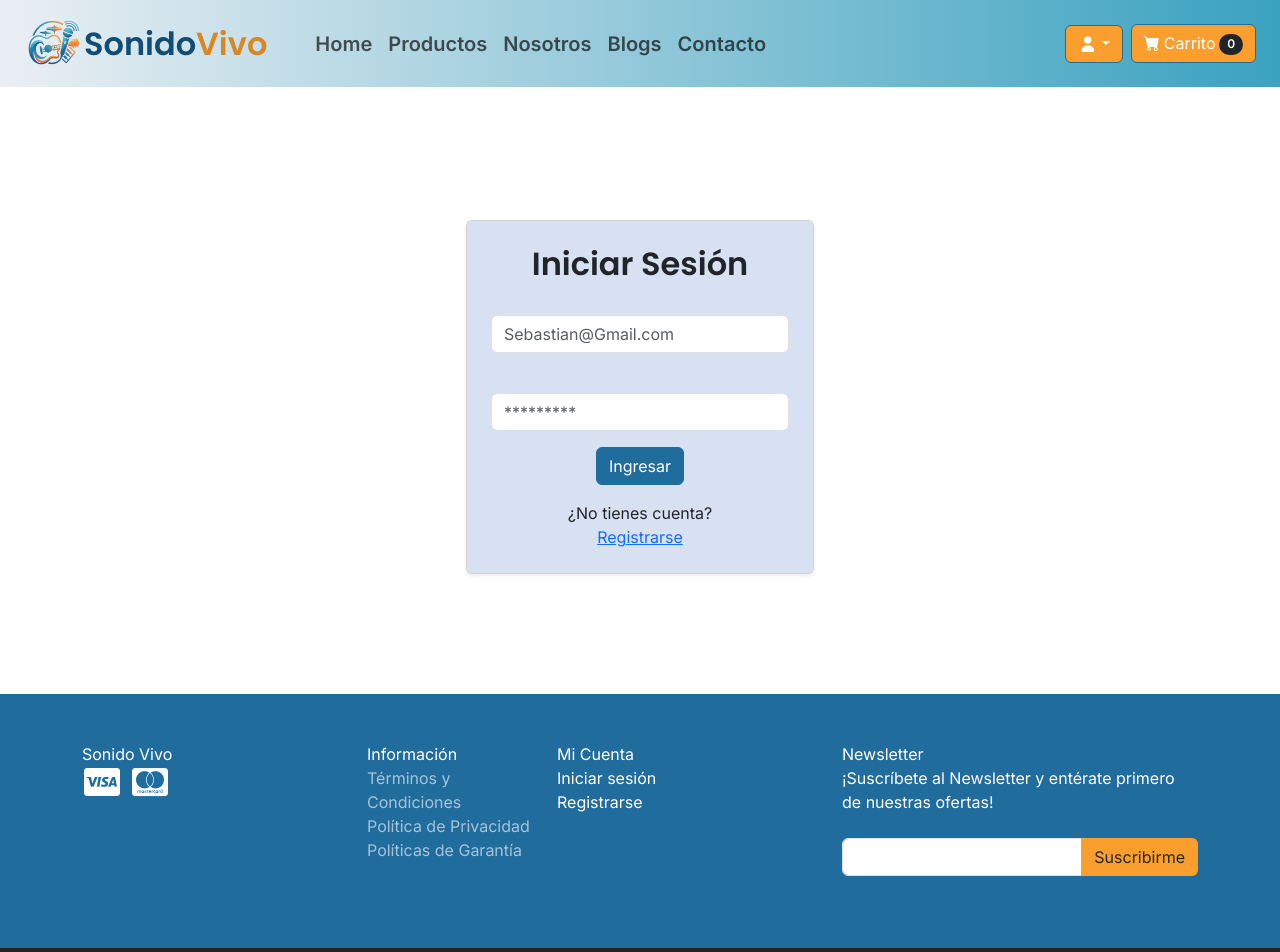
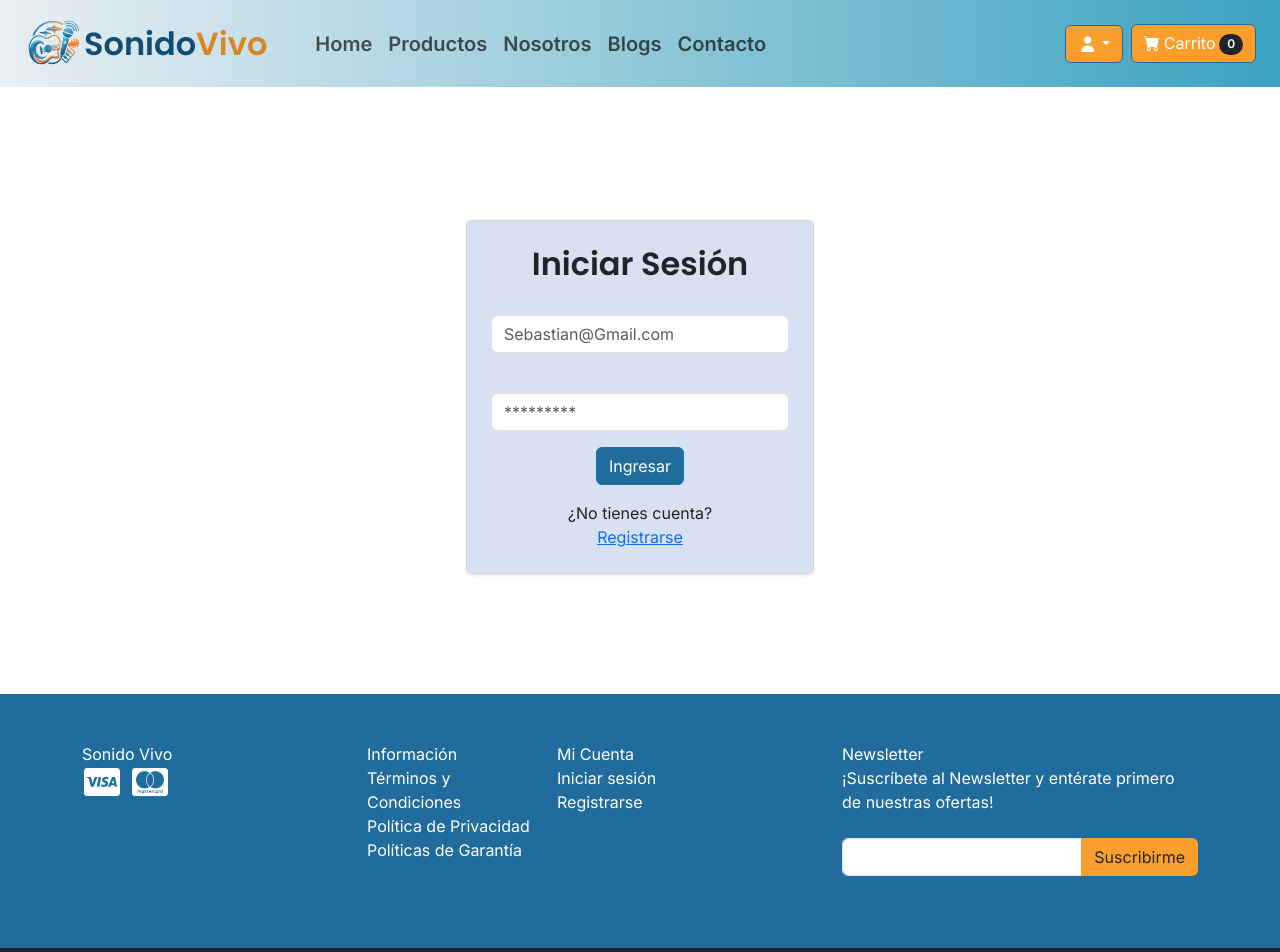
Before and after one commit to pepestack/Sonido-Vivo, a React (Vite) app: page /login in a window 1280 px wide. Shown: the top 952 px of the page. Built offline with nearby package versions, Linux system fonts and the light colour scheme.

Commit message:
refactor(molecules): refactorizar ListaEnlaces: prop centralizado y separarlo del router

```diff
--- a/src/components/molecules/ListaEnlaces/ListaEnlaces.jsx
+++ b/src/components/molecules/ListaEnlaces/ListaEnlaces.jsx
@@ -1,21 +1,26 @@
 import { Nav } from "react-bootstrap";
 import { Titulo } from "../../atoms/Titulo/Titulo";
-import { Link } from "react-router-dom";
 
 
-export function ListaEnlaces({ titulo, enlaces }) {
+
+export function ListaEnlaces(props){
+    function ir(evento,ruta){
+        evento.preventDefault()
+        props.onNavegar(ruta)
+    }
+
     return (
         <nav>
-            <Titulo nivel={3}>{titulo}</Titulo>
+            <Titulo nivel={3}>{props.titulo}</Titulo>
             <ul className="list-unstyled">
-                {enlaces.map((enlace) => (
+                {props.enlaces.map((enlace) => (
                     <li key={enlace.texto} className="nav-item">
-                        {enlace.disabled ? (
+                        {enlace.deshabilitado ? (
                             <Nav.Link disabled className="px-0">
                                 {enlace.texto}
                             </Nav.Link>
                         ) : (
-                            <Nav.Link as={Link} to={enlace.ruta} className="px-0">
+                            <Nav.Link href={enlace.ruta} className="px-0" onClick={(evento) => ir(evento,enlace.ruta)}>
                                 {enlace.texto}
                             </Nav.Link>
                         )}
```
